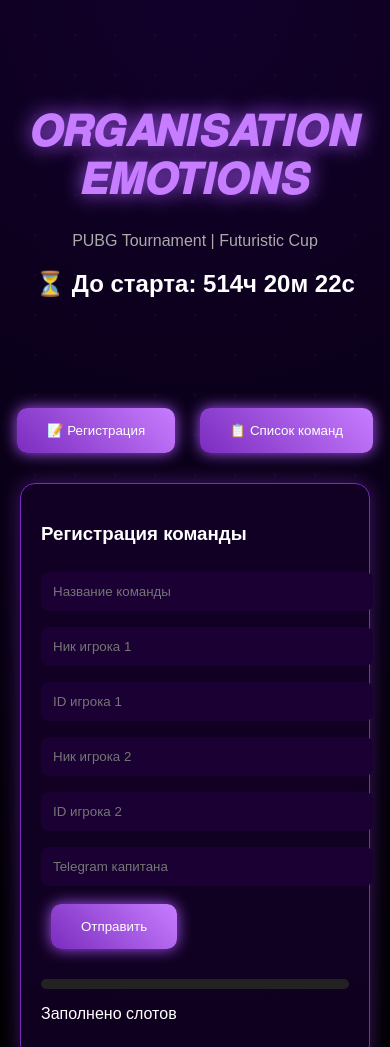
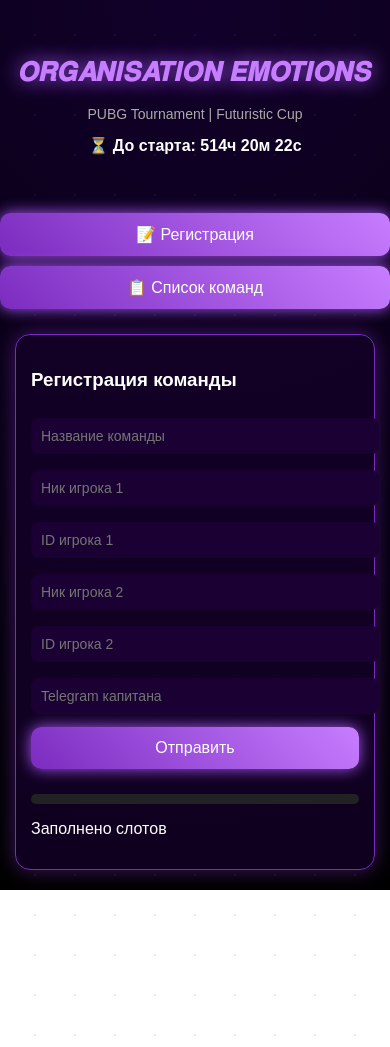
Before and after one commit to Kennykenne/tournament-site, a website: page public/index.html in a window 390 px wide. Shown: the top 1047 px of the page. After the commit the page ends 890 px from the top, so only its background shows below. Drawn offline with Linux system fonts and the light colour scheme; no server answers.

Commit message:
viewport

```diff
--- a/public/index.html
+++ b/public/index.html
@@ -2,6 +2,7 @@
 <html lang="ru">
 <head>
 <meta charset="UTF-8">
+<meta name="viewport" content="width=device-width, initial-scale=1.0">
 <title>ORGANISATION EMOTIONS</title>
 
 <style>
@@ -116,6 +117,58 @@
   height: 10px;
   width: 0%;
   background: #a855f7;
+}
+
+/* 📱 МОБИЛКА */
+@media (max-width: 768px) {
+
+  .header {
+    padding: 40px 10px;
+  }
+
+  .header h1 {
+    font-size: 26px;
+  }
+
+  .header p {
+    font-size: 14px;
+  }
+
+  #timer {
+    font-size: 16px;
+  }
+
+  .section {
+    padding: 10px;
+  }
+
+  .card {
+    padding: 15px;
+    margin: 10px 5px;
+  }
+
+  input {
+    font-size: 14px;
+    padding: 10px;
+  }
+
+  .btn {
+    width: 100%;
+    padding: 12px;
+    font-size: 16px;
+  }
+
+  /* вкладки */
+  .btn {
+    margin: 5px 0;
+  }
+
+  /* список команд */
+  #teamList div {
+    font-size: 14px;
+    padding: 8px;
+  }
+
 }
 </style>
 </head>
```
